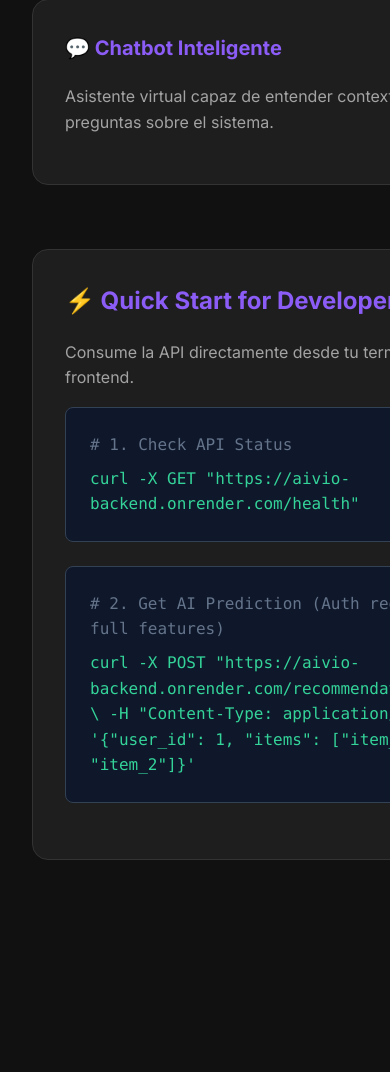
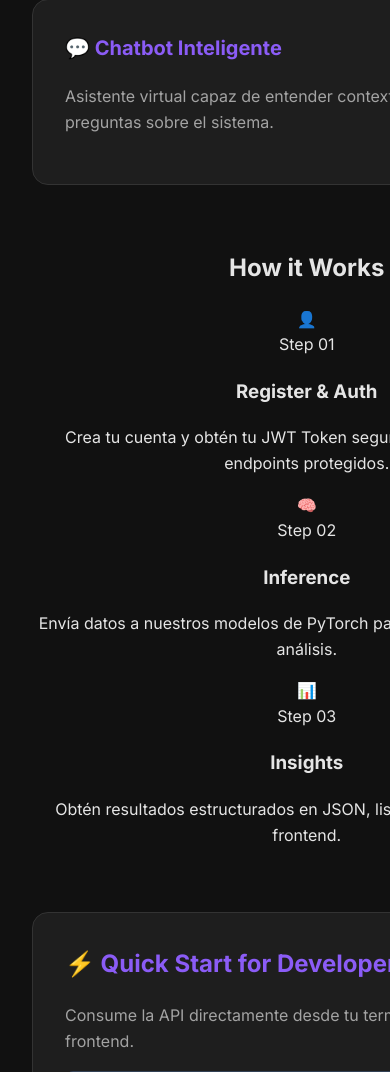
Before and after one commit to MateoDumas/Aivio, a Python web app: template app/templates/index.html in a window 390 px wide; the page is wider, and only the part inside the window is pictured. Shown: the part 1109-2181 px from the top of that part. Before the commit the page ends 1969 px from the top of that part, so only its background shows below. Run offline with Jinja, Linux system fonts and the light colour scheme; the template is opened without the code that fills it, so the values that code supplies are empty.

Commit message:
feat: complete app improvements (rate limiting, workflow tutorial, responsive design, health check)

```diff
--- a/app/templates/index.html
+++ b/app/templates/index.html
@@ -254,6 +254,32 @@
             </div>
         </section>
 
+        <section class="workflow">
+            <h2>How it Works</h2>
+            <div class="steps">
+                <div class="step-card">
+                    <div class="step-icon">👤</div>
+                    <span class="step-number">Step 01</span>
+                    <h3 class="step-title">Register & Auth</h3>
+                    <p class="step-desc">Crea tu cuenta y obtén tu JWT Token seguro para acceder a los endpoints protegidos.</p>
+                </div>
+
+                <div class="step-card">
+                    <div class="step-icon">🧠</div>
+                    <span class="step-number">Step 02</span>
+                    <h3 class="step-title">Inference</h3>
+                    <p class="step-desc">Envía datos a nuestros modelos de PyTorch para recibir predicciones y análisis.</p>
+                </div>
+
+                <div class="step-card">
+                    <div class="step-icon">📊</div>
+                    <span class="step-number">Step 03</span>
+                    <h3 class="step-title">Insights</h3>
+                    <p class="step-desc">Obtén resultados estructurados en JSON, listos para integrar en tu frontend.</p>
+                </div>
+            </div>
+        </section>
+
         <section id="quickstart">
             <h2>⚡ Quick Start for Developers</h2>
             <p>Consume la API directamente desde tu terminal o aplicación frontend.</p>
--- a/requirements.txt
+++ b/requirements.txt
@@ -11,3 +11,4 @@ passlib[bcrypt]
 alembic
 psycopg2-binary
 jinja2
+slowapi
```
Also changed, not shown: app/docs.py (+50 -13 lines), app/main.py (+49 -5 lines).
